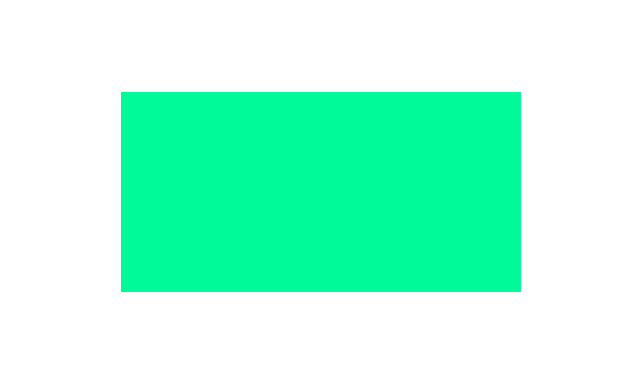
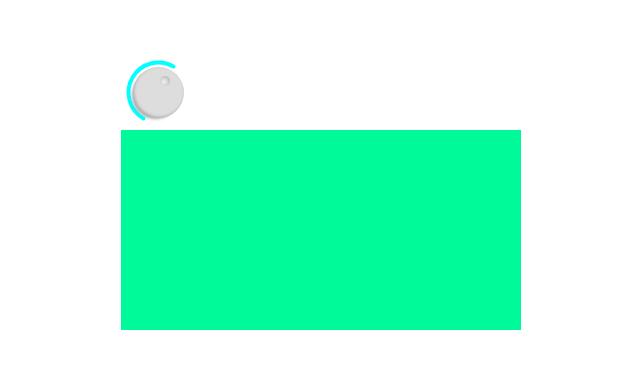
Before and after one commit to lschaack/pianuo, a Next.js app: page / in a window 1280 px wide. Shown: the part 240-608 px from the top of the page, without its empty margins (319-959 px from the left). Built offline with nearby package versions, Linux system fonts and the light colour scheme.

Commit message:
add nice looking knob for effects, not hooked up to anything yet

```diff
--- /dev/null
+++ b/pages/components/Knob/index.tsx
@@ -0,0 +1,100 @@
+import React, { useState, useEffect, useMemo } from 'react';
+import { clampUnit } from '../Pianuo/utils';
+import { useDrag } from './useDrag';
+
+import styles from './styles.module.scss';
+
+const CIRCLE_FILL_PERCENTAGE = 0.8;
+const PX_PER_VALUE = 300;
+const STROKE_COLOR = 'cyan';
+// Start at 60deg, end at 360deg, rotating entire circle to appear as 240deg to 270deg
+const SIXTY_DEG = Math.PI / 3;
+const ARC_START = SIXTY_DEG;
+const ARC_END = 2 * Math.PI;
+const ARC_LENGTH = ARC_END - ARC_START;
+
+const SIZE = 75; // px, needs to match --size in styles (TODO...)
+
+type KnobState = {
+  halfSize: number;
+  radius: number;
+  endX: number;
+  endY: number;
+  levelTransform: string;
+}
+
+interface KnobProps {
+  // label: string;
+  onChange?: (value: number) => void;
+}
+
+export const Knob = ({ onChange }: KnobProps) => {
+  const [ value, setValue ] = useState(0.6);
+  useEffect(() => onChange?.(value), [ value, onChange ]);
+
+  const { setIsDragging } = useDrag(dx => setValue(prev => clampUnit(prev + dx / PX_PER_VALUE)));
+
+  const { halfSize, radius, endX, endY, levelTransform }: KnobState = useMemo(() => {
+    const halfSize = SIZE / 2;
+    const radius = halfSize * CIRCLE_FILL_PERCENTAGE;
+    // rotate the level to place the 60 degree gap at the bottom of the circle
+    const levelTransform = `rotate(120, ${halfSize}, ${halfSize})`;
+
+    return {
+      halfSize,
+      radius,
+      endX: halfSize + radius * Math.cos(ARC_END),
+      endY: halfSize - radius * Math.sin(ARC_END),
+      levelTransform,
+    }
+  }, []);
+
+  // The start of the arc is at the end/max value of the knob b/c/o how I'm drawing the path
+  const currentStart = ARC_END - value * ARC_LENGTH;
+  const useLongArc = currentStart <= Math.PI;
+  const longArc = Number(useLongArc);
+  const shortArc = 1 - longArc; // slightly quicker (I think) path to Number(!longArc)
+  const startX = halfSize + radius * Math.cos(currentStart);
+  const startY = halfSize - radius * Math.sin(currentStart);
+
+  return (
+    <div>
+      <div className={styles.knobWrapper}>
+        {/* knob */}
+        <div
+          onMouseDown={() => setIsDragging(true)}
+          className={styles.knob}
+        >
+          {/* divot */}
+          <div
+            className={styles.divot}
+            style={{
+              // draw a circle following the level path halfway out from the center
+              // halfway is 25% b/c 100% is thefull width of the knob = diameter
+              left: `${25 * Math.cos(2 * SIXTY_DEG + value * 5 * SIXTY_DEG)}%`,
+              top: `${25 * Math.sin(2 * SIXTY_DEG + value * 5 * SIXTY_DEG)}%`,
+            }}
+          />
+        </div>
+      </div>
+      <svg
+        height={`${SIZE}px`}
+        width={`${SIZE}px`}
+      >
+        {/* level */}
+        <path
+          stroke={STROKE_COLOR}
+          fill="transparent"
+          transform={levelTransform}
+          strokeWidth={4}
+          strokeLinecap='round'
+          // https://developer.mozilla.org/en-US/docs/Web/SVG/Attribute/d#path_commands
+          d={`
+            M ${startX},${startY}
+            A ${radius},${radius} ${shortArc},${longArc},0 ${endX},${endY}
+          `}
+        />
+      </svg>
+    </div>
+  );
+};
--- /dev/null
+++ b/pages/components/Knob/styles.module.scss
@@ -0,0 +1,31 @@
+.knobWrapper {
+  --size: 75px;
+
+  position: absolute;
+  height: var(--size);
+  width: var(--size);
+  padding: 12px;
+  border-radius: 50%;
+
+  .knob {
+    background-color: #ddd;
+    height: 100%;
+    width: 100%;
+    border-radius: 50%;
+    // Inset shadow to create the illusion of a curve looking head-on,
+    // default shadow to create an actual shadow matching the keys
+    box-shadow: inset 1px -1px 3px #aaa, -3px 3px 3px -2px #aaa;
+    display: flex;
+    justify-content: center;
+    align-items: center;
+  }
+
+  .divot {
+    height: 10px;
+    width: 10px;
+    position: relative;
+    background-color: #eee;
+    border-radius: 50%;
+    box-shadow: inset -1px 1px 4px #aaa;
+  }
+}
--- /dev/null
+++ b/pages/components/Knob/useDrag.ts
@@ -0,0 +1,41 @@
+import { useCallback, useState, useEffect, useRef } from 'react';
+
+const INIT_DRAG_START = -1;
+
+export const useDrag = (handleDrag: (dx: number) => void) => {
+  const [ isDragging, setIsDragging ] = useState(false);
+  const dragStart = useRef(INIT_DRAG_START);
+
+  const handleMouseUp = () => setIsDragging(false);
+
+  const handleMouseMove = useCallback((e: globalThis.MouseEvent) => {
+    e.preventDefault();
+
+    if (dragStart.current > INIT_DRAG_START) {
+      const dx = e.clientX - dragStart.current;
+
+      handleDrag(dx);
+    }
+
+    dragStart.current = e.clientX;
+  }, [handleDrag]);
+
+  useEffect(() => {
+    const stopDragging = () => {
+      dragStart.current = INIT_DRAG_START;
+      handleMouseUp();
+    }
+
+    if (isDragging) {
+      globalThis.addEventListener('mouseup', stopDragging);
+      globalThis.addEventListener('mousemove', handleMouseMove);
+    }
+
+    return () => {
+      globalThis.removeEventListener('mouseup', stopDragging);
+      globalThis.removeEventListener('mousemove', handleMouseMove);
+    }
+  }, [ isDragging ]); // eslint-disable-line
+
+  return { setIsDragging };
+}
--- a/pages/components/Pianuo/utils.ts
+++ b/pages/components/Pianuo/utils.ts
@@ -26,3 +26,6 @@ export const generateSessionId = () => {
 }
 
 export const isSessionId = (maybeModel: string) => /[A-z0-9]{4}/.test(maybeModel);
+
+export const clamp = (min: number, val: number, max: number) => Math.max(min, Math.min(max, val));
+export const clampUnit = (val: number) => clamp(0, val, 1);
--- a/pages/index.tsx
+++ b/pages/index.tsx
@@ -7,6 +7,7 @@ import styles from '../styles/Home.module.css';
 
 import { generateSessionId, isSessionId } from './components/Pianuo/utils';
 import { Pianuo } from './components/Pianuo';
+import { Knob } from './components/Knob';
 
 const Home: NextPage = () => {
   const [ id, setId ] = useState(generateSessionId());
@@ -31,6 +32,7 @@ const Home: NextPage = () => {
               if (isSessionId(e.target.value)) setId(e.target.value);
             }}
           />
+          <Knob />
           <Pianuo id={id} />
         </div>
       </main>
```
